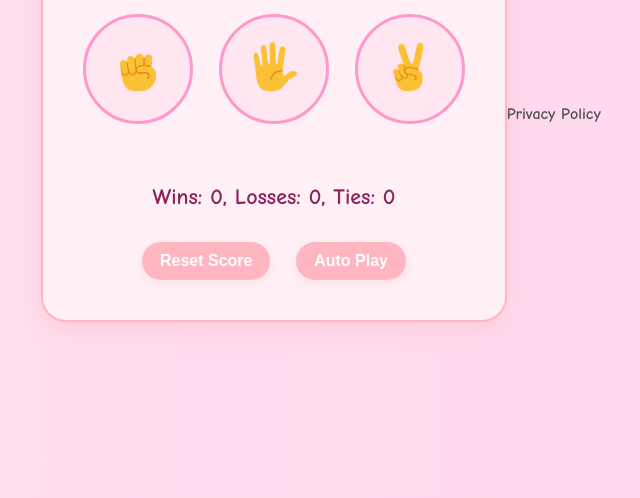
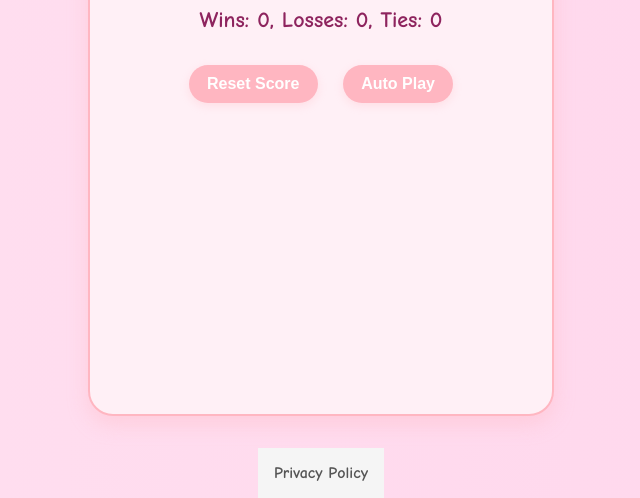
Before and after one commit to sh-a-gun/Rock-Paper-Scissor-Game, a plain HTML site: page index.html in a window 1280 px wide. Shown: the part 302-800 px from the top of the page, without its empty margins (319-959 px from the left). Drawn offline with Linux system fonts and the light colour scheme.

Commit message:
Update rockf.css

```diff
--- a/styles/rockf.css
+++ b/styles/rockf.css
@@ -2,6 +2,7 @@ body {
   margin: 0;
   height: 100vh;
   display: flex;
+  flex-direction: column;
   justify-content: center;
   align-items: center;
   background: linear-gradient(to right, #ffe0f0, #ffd6ec);
@@ -10,6 +11,7 @@ body {
 }
 
 .game-container {
+  flex: 1;
   text-align: center;
   padding: 30px;
   background-color: #fff0f6;
@@ -79,3 +81,10 @@ body {
   background-color: #ff69b4;
   transform: scale(1.05);
 }
+
+footer {
+  text-align: center;
+  padding: 1rem;
+  background-color: #f5f5f5;
+  color: #555;
+}
```
